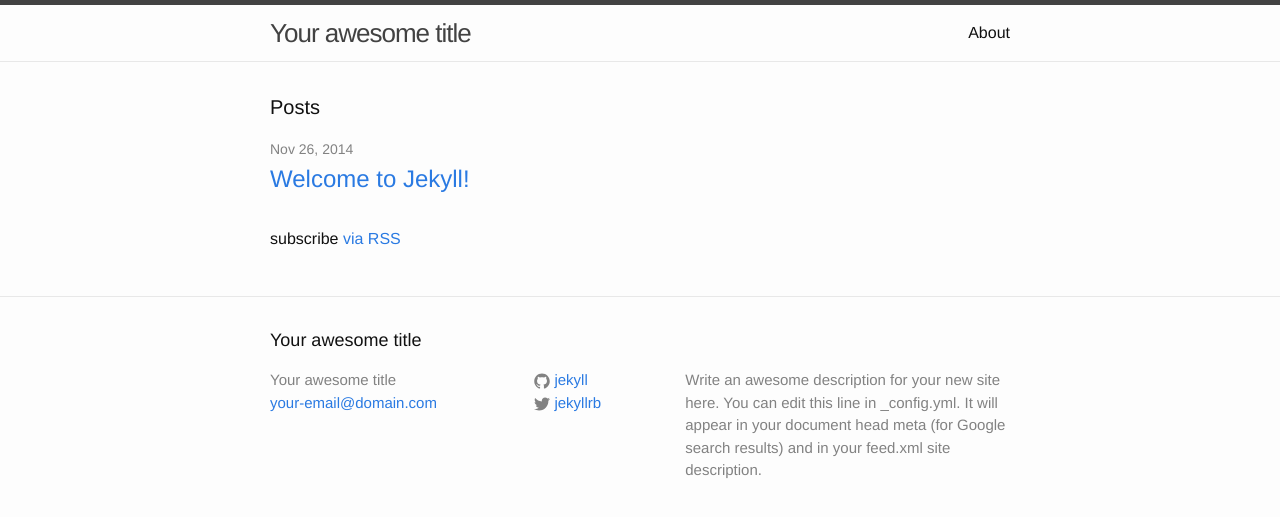
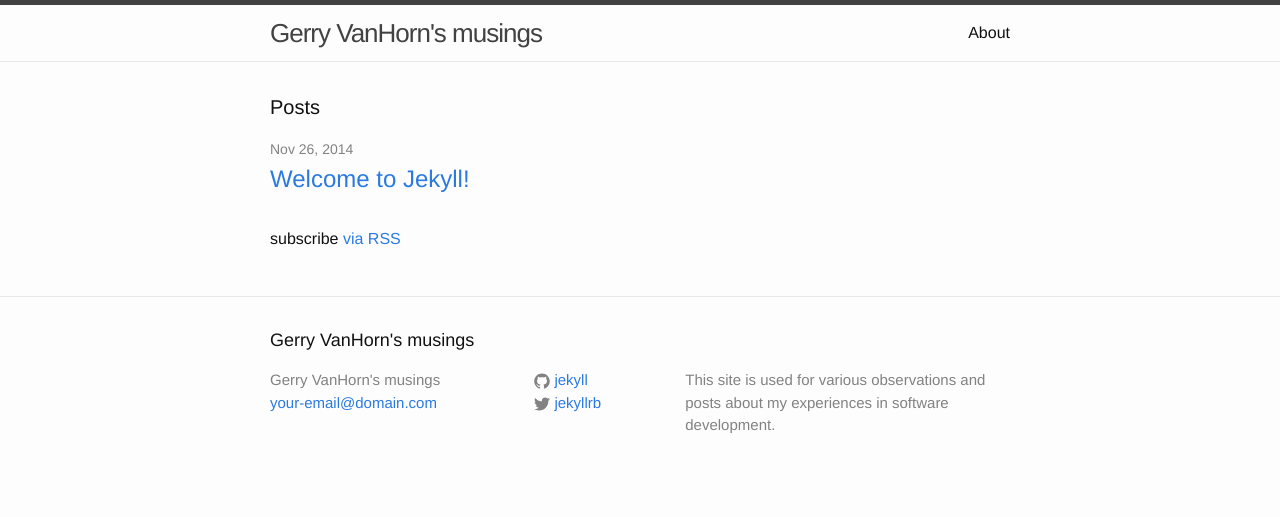
Before and after one commit to vanhorng/vanhorng.github.io, a Jekyll site: the page built from index.html, in a window 1280 px wide. Shown: the top 517 px of the page. Built offline with Jekyll 4.4.1, drawn with Linux system fonts in a browser that asks for light colours.

Commit message:
Updated config file
More appropriate settings.

```diff
--- a/_config.yml
+++ b/_config.yml
@@ -1,10 +1,8 @@
 # Site settings
-title: Your awesome title
+title: Gerry VanHorn's musings
 email: your-email@domain.com
 description: > # this means to ignore newlines until "baseurl:"
-  Write an awesome description for your new site here. You can edit this
-  line in _config.yml. It will appear in your document head meta (for
-  Google search results) and in your feed.xml site description.
+  This site is used for various observations and posts about my experiences in software development.
 baseurl: "" # the subpath of your site, e.g. /blog/
 url: "http://yourdomain.com" # the base hostname & protocol for your site
 twitter_username: jekyllrb
```
